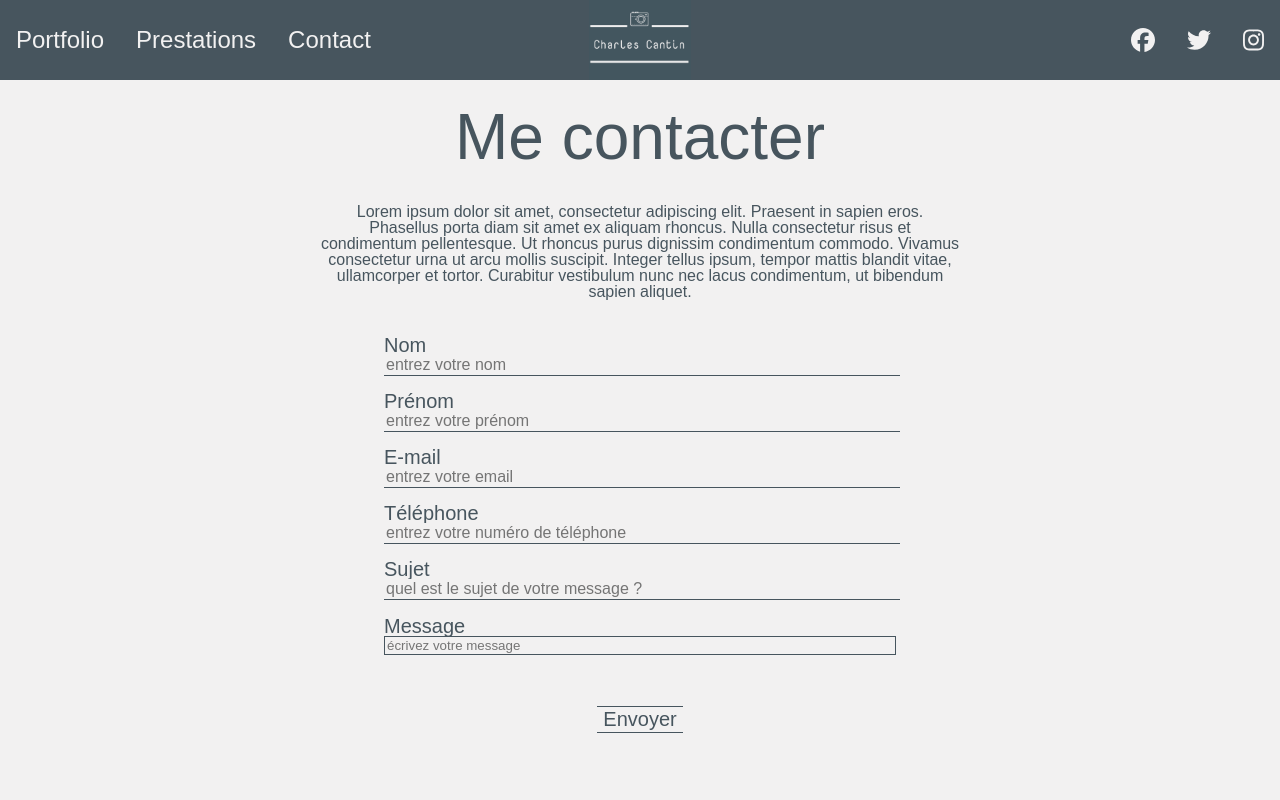
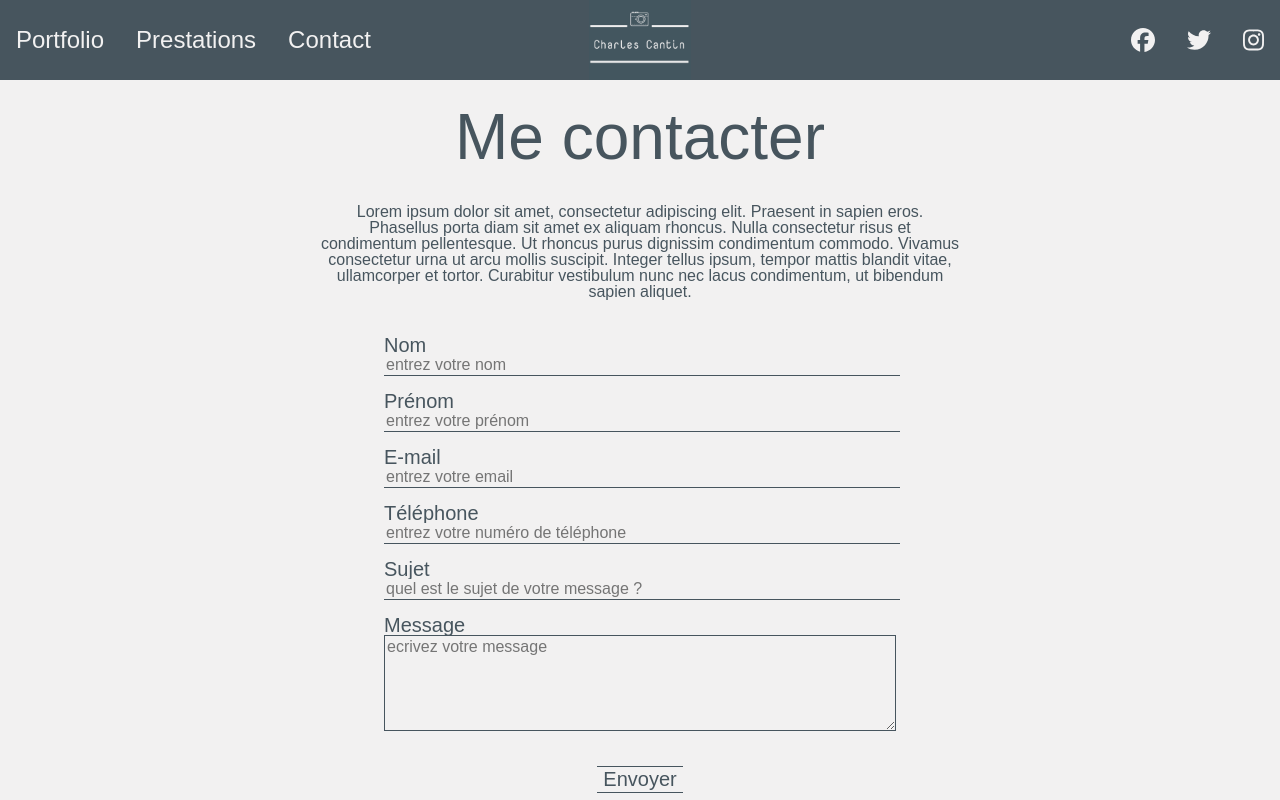
Before and after one commit to Otwgoat/charles-cantin-app, a Next.js app: page /contact in a window 1280 px wide. Shown: the top 800 px of the page. Built offline with nearby package versions, Linux system fonts and the light colour scheme; a web font is replaced by a local one.

Commit message:
commit 23

```diff
--- a/components/Input.js
+++ b/components/Input.js
@@ -4,7 +4,7 @@ const Input = ({input}) => {
   return (
     <div className='inputContainer'>
       <label htmlFor={input.name}>{input.label}</label>
-      <input name={input.name} type={input.area} placeholder={input.placeholder} className={input.type === 'text' || input.type === 'email' ? 'inputText' : 'inputTextArea'} />
+      <input required name={input.name} type={input.type} placeholder={input.placeholder} className={input.type === 'text' || input.type === 'email' ? 'inputText' : 'inputTextArea'} />
     </div>
   )
 }
--- a/content/contact.json
+++ b/content/contact.json
@@ -29,12 +29,6 @@
       "type": "text",
       "placeholder": "quel est le sujet de votre message ?",
       "label": "Sujet"
-    },
-    {
-      "name": "message",
-      "type": "textarea",
-      "placeholder": "écrivez votre message",
-      "label": "Message"
     }
   ],
   "title": "Liste des champs de formulaire"
--- a/pages/contact.js
+++ b/pages/contact.js
@@ -19,6 +19,10 @@ const contact = (props) => {
                 {inputs.map((input) => (
                     <Input key={input.name} id={input.name} input={input} />
                 ))}
+                <div id='textAreaContainer'>
+                    <label htmlFor='messageTextArea'>Message</label>
+                    <textarea name='messageTextArea' id='messageTextArea' rows={5} cols={30} placeholder='ecrivez votre message'></textarea>
+                </div>
                 <button className='btn' type='submit'>Envoyer</button>
 
             </form>
--- a/styles/_contact.scss
+++ b/styles/_contact.scss
@@ -40,10 +40,26 @@
             color: #47555E;
             font-size: 1rem;
         }
-        .inputTextArea {
+        #textAreaContainer {
+            display: flex;
+            flex-direction: column;
+            width: 50%;
             background-color: #F2F1F1;
-            border: 1px solid #47555E;
+
+            textarea {
+                background-color: #F2F1F1;
+                border: #47555E 1px solid;
+                color: #47555E;
+                font-size: 1rem;
+            }
+            textarea:focus {
+                outline: none;
+            }
+
+
+
 
         }
+
     }
 }
```
